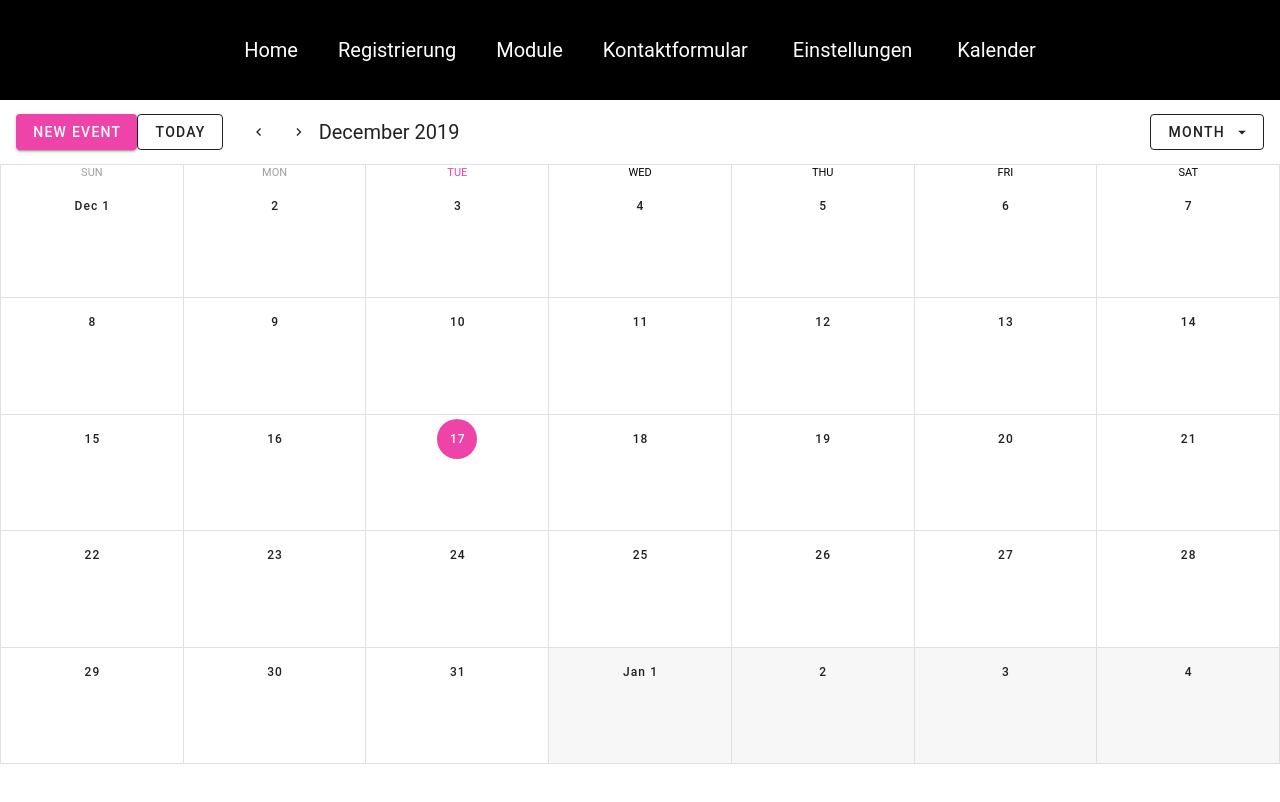
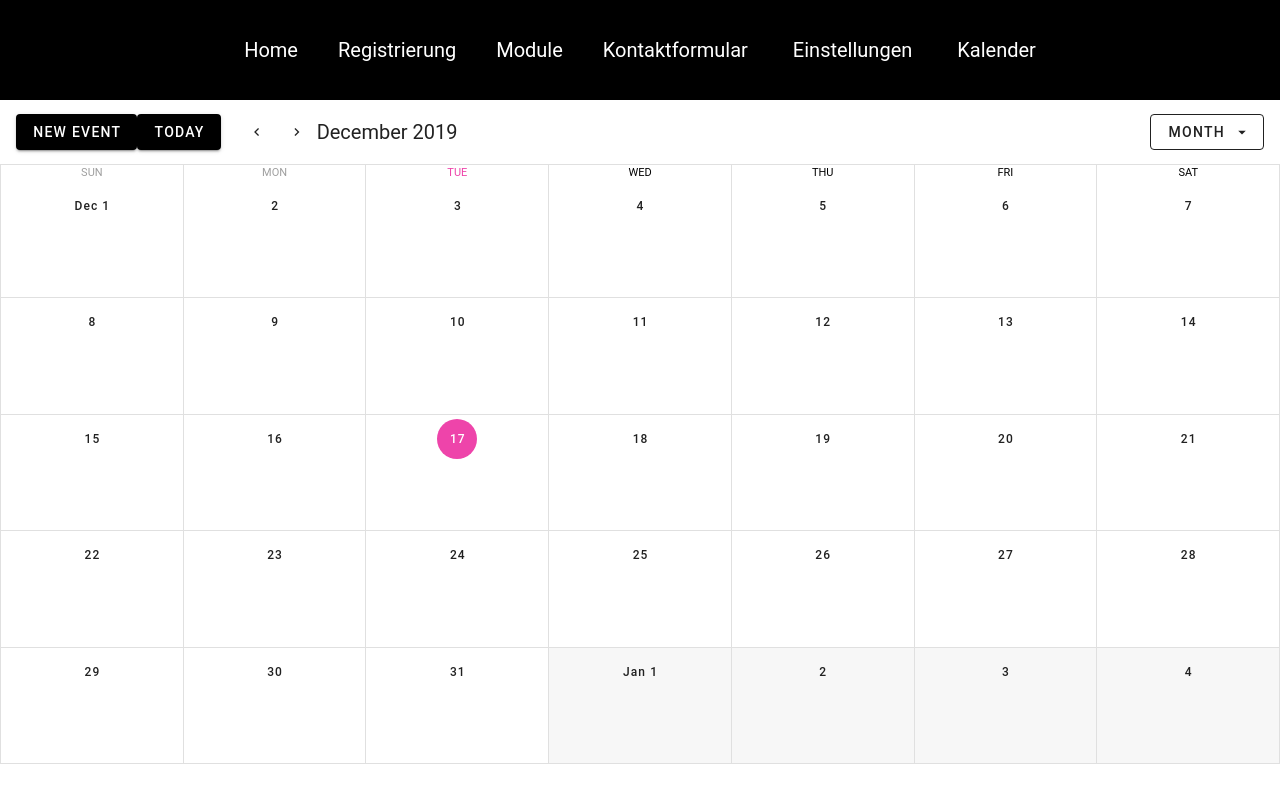
Before and after one commit to hfu-gis/alpha, a Vue app: page /calendar in a window 1280 px wide. Shown: the top 802 px of the page. Built offline with nearby package versions, Linux system fonts and the light colour scheme; no server answers; the database is empty; a small style sheet from the web is missing; the HTML template or start-up script is replaced by a standard one; what vue-textarea-autosize would draw is missing.

Commit message:
Farbe fix

```diff
--- a/src/components/Calendar.vue
+++ b/src/components/Calendar.vue
@@ -3,10 +3,10 @@
     <v-col>
       <v-sheet height="64">
         <v-toolbar flat color="white">
-          <v-btn color="primary" dark @click.stop="dialog = true">
+          <v-btn color="#000000" dark @click.stop="dialog = true">
             New Event
           </v-btn>
-          <v-btn outlined class="mr-4" @click="setToday">
+          <v-btn dark color="#000000" class="mr-4" @click="setToday">
             Today
           </v-btn>
           <v-btn fab text small @click="prev">
@@ -19,7 +19,7 @@
           <div class="flex-grow-1"></div>
           <v-menu bottom right>
             <template v-slot:activator="{ on }">
-              <v-btn outlined v-on="on">
+              <v-btn outlined  v-on="on">
                 <span>{{ typeToLabel[type] }}</span>
                 <v-icon right>mdi-menu-down</v-icon>
               </v-btn>
```
